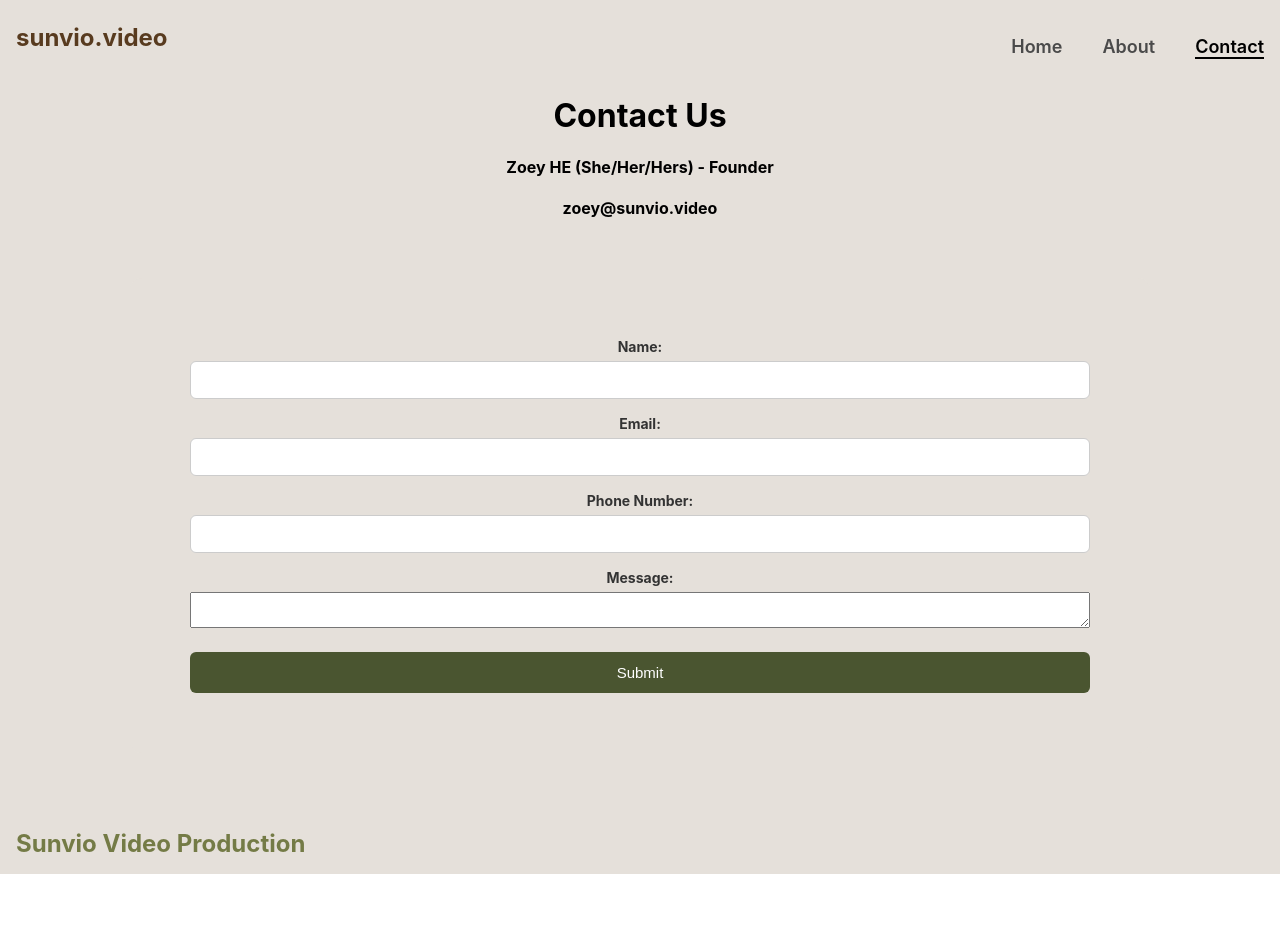
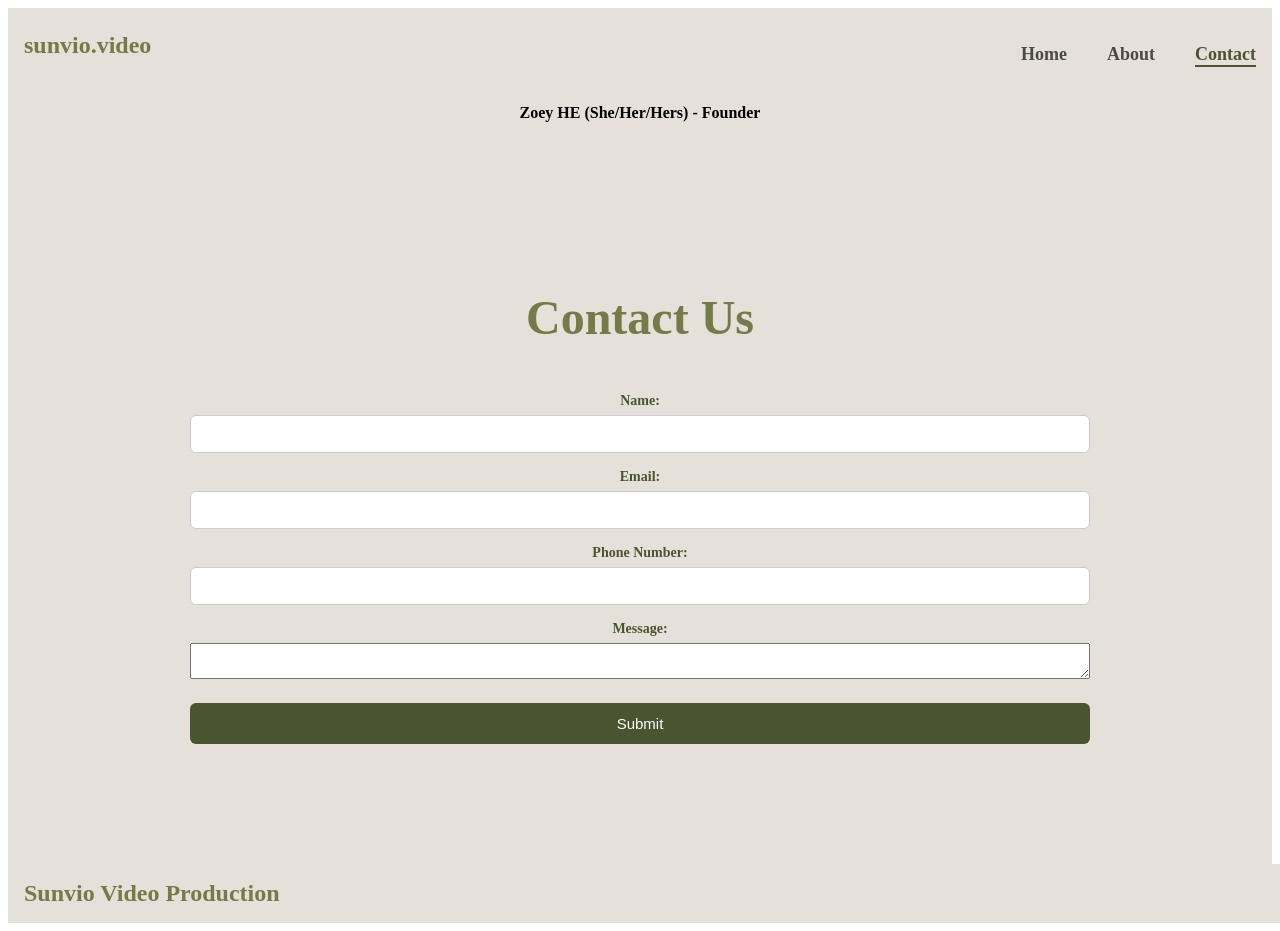
Before and after one commit to iannewhart/Portfolio_Project, a React (Create React App) app in the folder frontend/: page /contact in a window 1280 px wide. Shown: the top 931 px of the page. Before the commit the page ends 874 px from the top, so only its background shows below. Built offline with nearby package versions, Linux system fonts and the light colour scheme.

Commit message:
Changed font and edited css

```diff
--- a/frontend/package.json
+++ b/frontend/package.json
@@ -3,6 +3,7 @@
   "version": "0.1.0",
   "private": true,
   "dependencies": {
+    "@emailjs/browser": "^4.4.1",
     "@testing-library/dom": "^10.4.1",
     "@testing-library/jest-dom": "^6.9.1",
     "@testing-library/react": "^16.3.2",
@@ -23,7 +24,6 @@
     "build": "react-scripts build",
     "test": "react-scripts test",
     "eject": "react-scripts eject"
-
   },
   "eslintConfig": {
     "extends": [
--- a/frontend/src/App.css
+++ b/frontend/src/App.css
@@ -1,3 +1,6 @@
+body {
+  font-family: 'Oswald', sans-serif;
+}
 .App {
   text-align: center;
   min-height: 100vh;
--- a/frontend/src/components/ContactForm.js
+++ b/frontend/src/components/ContactForm.js
@@ -1,32 +1,52 @@
 import {useEffect, useState} from "react";
 import '../css/Contact.css'
-
+import emailjs from '@emailjs/browser';
 function ContactForm() {
     const [name, setName] = useState('');
     const [email, setEmail] = useState('');
     const [phonenumber, setPhoneNumber] = useState('');
     const [message, setMessage] = useState("");
+    const submitContact = async () => {
+        try{
+            await  emailjs.send('YOUR_SERVICE_ID',
+                'YOUR_TEMPLATE_ID',{
+                    from_name: name,
+                    from_email: email,
+                    phone_number: phonenumber,
+                    message: message,
+                },
+                'YOUR_PUBLIC_KEY'
+            );
+            alert('Message sent successfully!');
+        } catch (error) {
+            console.error('Failed to send:', error);
+            alert('Failed to send message. Please try again.');
+        }
+        };
+
     return (
         <div className="contact-container">
+            <h3 className="contact-title">Contact Us</h3>
+
             <form>
                 <div className="form-group">
-                    <label>Name:</label>
+                    <label className="form-label">Name:</label>
                     <input type="text" value={name} onChange={(e) => setName(e.target.value)} required/>
                 </div>
 
                 <div className="form-group">
-                    <label>Email:</label>
+                    <label className="form-label">Email:</label>
                     <input type="email" value={email} onChange={(e) => setEmail(e.target.value)} required/>
                 </div>
                 <div className="form-group">
-                    <label>Phone Number:</label>
+                    <label className="form-label">Phone Number:</label>
                     <input type="tel" value={phonenumber} onChange={(e) => setPhoneNumber(e.target.value)} required/>
                 </div>
                 <div className="form-group">
-                    <label>Message:</label>
+                    <label className="form-label" >Message:</label>
                     <textarea  type="message" value={message} onChange={(e) => setMessage(e.target.value)} required/>
                 </div>
-                <button type="button" className="contact-submit">Submit</button>
+                <button type="button" className="contact-submit" onClick={submitContact}>Submit</button>
             </form>
         </div>
 );
--- a/frontend/src/css/Admin.css
+++ b/frontend/src/css/Admin.css
@@ -25,7 +25,7 @@
     font-size: 14px;
     font-weight: bold;
     margin-bottom: 6px;
-    color: #333;
+    color: #4a5530;
 }
 
 .form-group input,
--- a/frontend/src/css/Carousel.css
+++ b/frontend/src/css/Carousel.css
@@ -22,15 +22,7 @@
     padding: 0 20px;
 }
 
-.branding-title {
-    font-size: 24px;
-    font-weight: bold;
-}
 
-.branding-description, .column p {
-    font-size: 16px;
-    max-width: 500px;
-}
 
 /* ── Main video carousel ── */
 .video-carousel {
--- a/frontend/src/css/Contact.css
+++ b/frontend/src/css/Contact.css
@@ -21,11 +21,11 @@
     margin-bottom: 16px;
 }
 
-.form-group label {
+.form-label {
     font-size: 14px;
     font-weight: bold;
     margin-bottom: 6px;
-    color: #333;
+    color: #4a5530;
 }
 
 .form-group input,
@@ -44,14 +44,15 @@
 }
 .form-group select {
     background-color: white;
-    color: #333;
+    color: #4a5530;
     cursor: pointer;
 }
+.contact-title {
+    font-size: 48px;
+    font-weight: bold;
+    color: #747B46;
+}
 
-.form-group select option {
-    background-color: white;
-    color: #333;
-}
 .contact-submit {
     width: 100%;
     padding: 12px;
@@ -71,24 +72,3 @@
 .contact-video-list {
     margin-top: 40px;
 }
-
-.contact-video-item {
-    display: flex;
-    justify-content: space-between;
-    align-items: center;
-    padding: 16px;
-    background: white;
-    border-radius: 8px;
-    margin-bottom: 12px;
-}
-
-.contact-video-info p {
-    margin: 0;
-    font-size: 14px;
-    color: #333;
-}
-
-.contact-video-actions {
-    display: flex;
-    gap: 8px;
-}
--- a/frontend/src/css/Header.css
+++ b/frontend/src/css/Header.css
@@ -4,7 +4,7 @@
     align-items: center;
     padding: 1em;
     background-color: hsl(32.73deg 17.46% 87.65%);
-    color: hsla(29.47,47.9%,23.33%,1);
+    color: #747B46;
 
 
 }
@@ -35,11 +35,11 @@
 }
 
 .nav a:hover {
-    color: #333;
+    color: #4a5530;
     transform: translateY(-2px);
 }
 
 .nav a.active {
-    color: #000; /* Highlight active link */
-    border-bottom: 2px solid #000; /* Optional underline effect */
+    color: #4a5530; /* Highlight active link */
+    border-bottom: 2px solid #4a5530; /* Optional underline effect */
 }
--- a/frontend/src/css/Home.css
+++ b/frontend/src/css/Home.css
@@ -71,14 +71,15 @@
 }
 
 .branding-title {
-    font-size: 24px;
+    color: #747B46;
+    font-size: 48px;
     font-weight: bold;
 }
 
 .branding-description {
     font-size: 16px;
     max-width: 500px;
-
+    color: #747B46;
 }
 
 /* ── Category cards ── */
--- a/frontend/src/css/Login.css
+++ b/frontend/src/css/Login.css
@@ -17,7 +17,7 @@
     font-size: 14px;
     font-weight: bold;
     margin-bottom: 6px;
-    color: #333;
+    color: #4a5530;
 }
 
 .form-group input,
--- a/frontend/src/index.css
+++ b/frontend/src/index.css
@@ -1,10 +1,5 @@
 body {
-  margin: 0;
-  font-family: -apple-system, BlinkMacSystemFont, 'Segoe UI', 'Roboto', 'Oxygen',
-    'Ubuntu', 'Cantarell', 'Fira Sans', 'Droid Sans', 'Helvetica Neue',
-    sans-serif;
-  -webkit-font-smoothing: antialiased;
-  -moz-osx-font-smoothing: grayscale;
+  font-family: 'Cormorant Garamond', serif;
 }
 
 code {
--- a/frontend/src/pages/Contact.js
+++ b/frontend/src/pages/Contact.js
@@ -6,14 +6,8 @@ import ContactForm from "../components/ContactForm";
 function Contact() {
     return (
         <div className="Contact">
-            <h1>
-                Contact Us
-            </h1>
             <h4>
                 Zoey HE (She/Her/Hers) - Founder
-            </h4>
-            <h4>
-                zoey@sunvio.video
             </h4>
             <ContactForm></ContactForm>
         </div>
```
Also changed, not shown: 1 other file (tests, documents, lock files or other folders).
